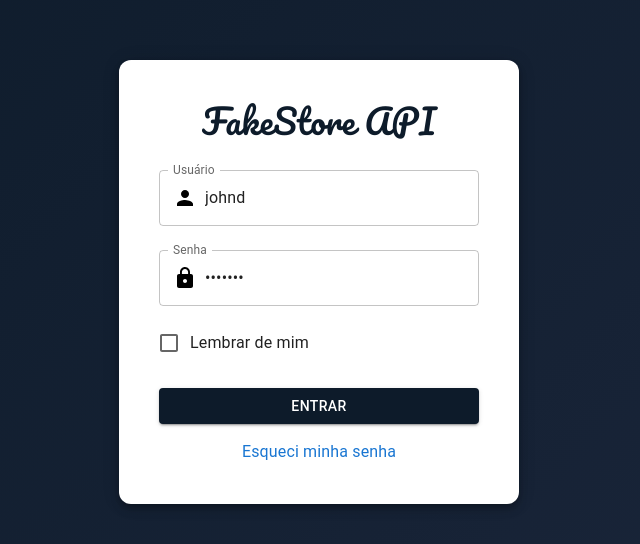
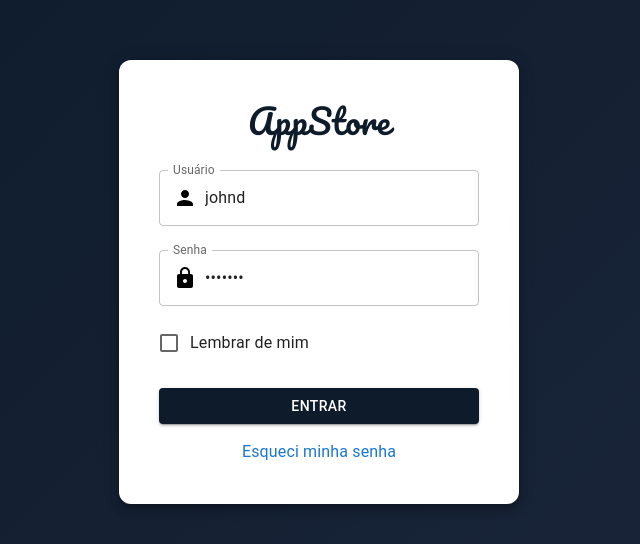
Before and after one commit to Luismiguel562/projeto_api, a React (Vite) app: page /login in a window 1280 px wide. Shown: the part 118-662 px from the top of the page, without its empty margins (321-961 px from the left). Built offline with nearby package versions, Linux system fonts and the light colour scheme.

Commit message:
correção posição card detalhes produtos

```diff
--- a/src/pages/Login.tsx
+++ b/src/pages/Login.tsx
@@ -67,7 +67,7 @@ const Login = () => {
           gutterBottom
           sx={{ fontFamily: "'Pacifico', cursive", color: '#0D1B2A' }}
         >
-          FakeStore API
+          AppStore
         </Typography>
 
         {error && (
--- a/src/pages/ProductDetail.tsx
+++ b/src/pages/ProductDetail.tsx
@@ -136,6 +136,10 @@ const ProductDetail = () => {
   return (
     <Box
       sx={{
+        display: 'flex',
+        flexDirection: 'column',
+        alignItems: 'start',
+        justifyContent: 'center',
         p: 2,
         maxWidth: 500,
         mx: 'auto',
@@ -146,6 +150,7 @@ const ProductDetail = () => {
       <Button
         variant="outlined"
         sx={{
+          alignItems: 'start',
           borderColor: '#fff',
           color: '#fff',
           mb: 2,
```
